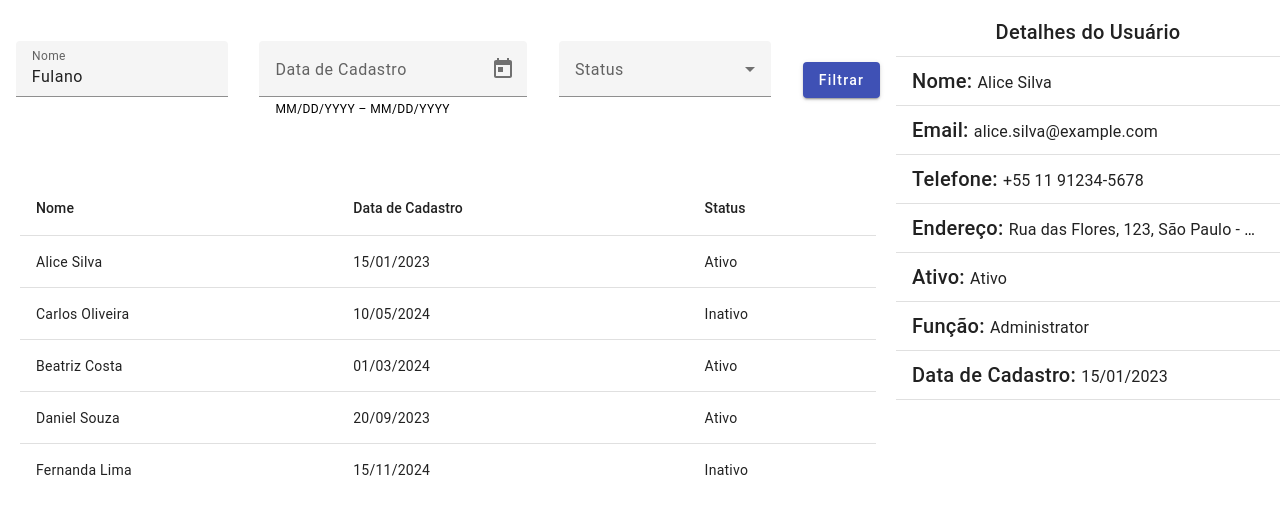
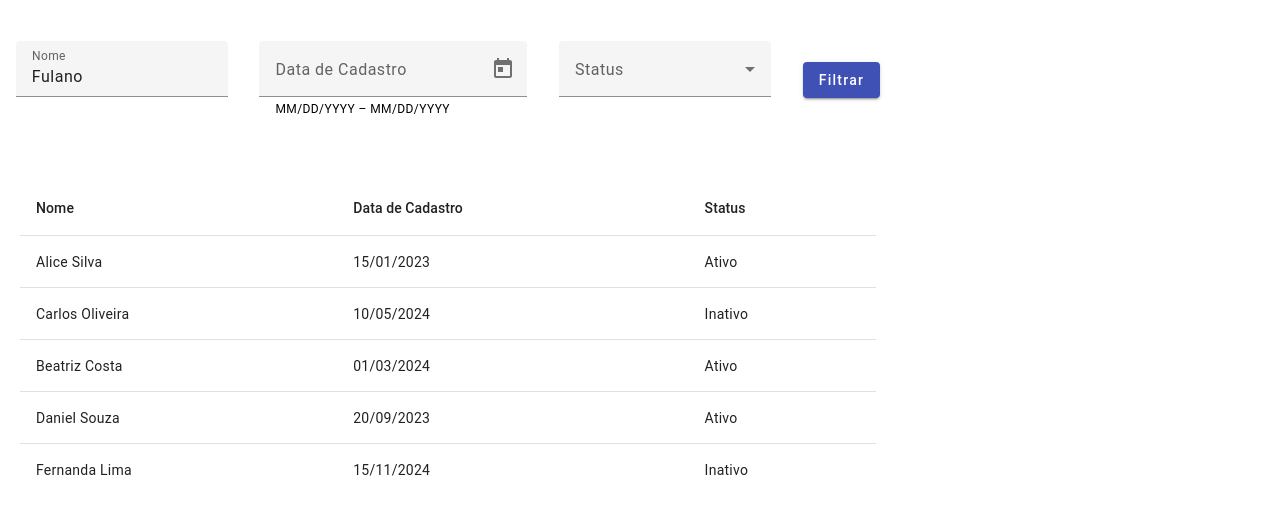
Before and after one commit to leogreal/roadmap-angular, an Angular app in the folder users-filter-project/: page / in a window 1280 px wide. Shown: the top 514 px of the page. Built offline with nearby package versions, Linux system fonts and the light colour scheme.

Commit message:
Show selected user

```diff
--- a/users-filter-project/src/app/app.component.html
+++ b/users-filter-project/src/app/app.component.html
@@ -4,10 +4,12 @@
     <app-user-filters></app-user-filters>
   </div>
   <div class="main-div">
-    <app-user-list></app-user-list>
+    <app-user-list (userSelected)="onUserSelected($event)"></app-user-list>
   </div>
 </div>
 <div class="right-container">
-  <app-user-details [user]="selectedUser"></app-user-details>
+  @if(showUserDetails) {
+    <app-user-details [user]="selectedUser"></app-user-details>
+  }
 </div>
 </div>
--- a/users-filter-project/src/app/app.component.ts
+++ b/users-filter-project/src/app/app.component.ts
@@ -2,7 +2,6 @@ import { Component } from '@angular/core';
 import { RouterOutlet } from '@angular/router';
 import { ComponentsModule } from './components/components.module';
 import { IUser } from './interfaces/user/user.interface';
-import { usersList } from './data/users-list';
 
 @Component({
   selector: 'app-root',
@@ -12,5 +11,11 @@ import { usersList } from './data/users-list';
   styleUrl: './app.component.scss'
 })
 export class AppComponent {
-  selectedUser: IUser = usersList[0];
+  selectedUser: IUser = {} as IUser;
+  showUserDetails: boolean = false;
+
+  onUserSelected(selectedUser: IUser): void {
+    this.selectedUser = selectedUser;
+    this.showUserDetails = true;
+  }
 }
--- a/users-filter-project/src/app/components/user-list/user-list.component.ts
+++ b/users-filter-project/src/app/components/user-list/user-list.component.ts
@@ -1,4 +1,4 @@
-import { Component } from '@angular/core';
+import { Component, EventEmitter, Output } from '@angular/core';
 import { usersList } from '../../data/users-list';
 import { IUser } from '../../interfaces/user/user.interface';
 
@@ -11,5 +11,9 @@ export class UserListComponent {
   usersList:IUser[] = usersList;
   displayedColumns: string[] = ['name', 'registrationDate', 'active'];
 
-  onUserSelected(user: IUser): void {}
+  @Output('userSelected') userSelectedEmitter = new EventEmitter<IUser>()
+
+  onUserSelected(user: IUser): void {
+    this.userSelectedEmitter.emit(user);
+  }
 }
```
